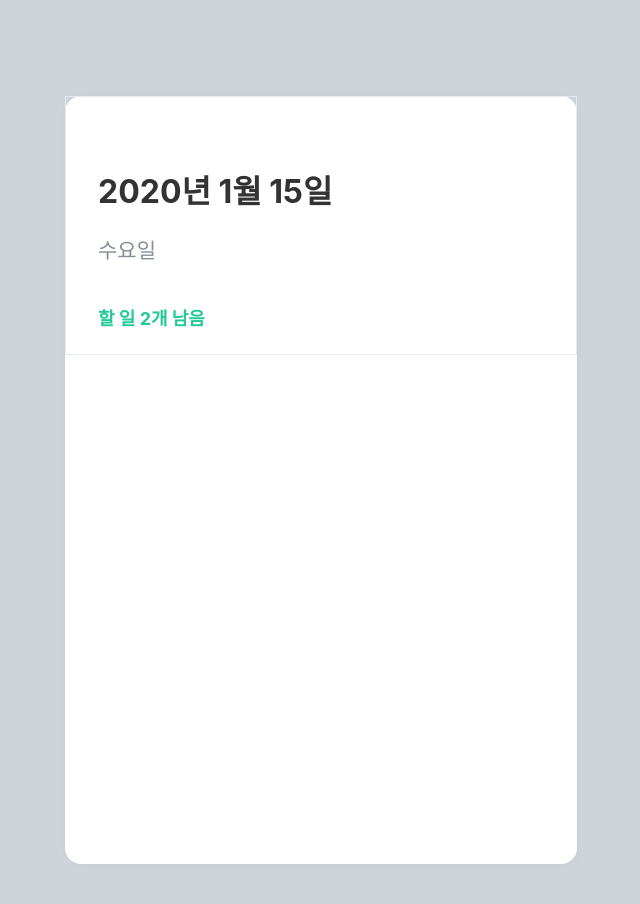
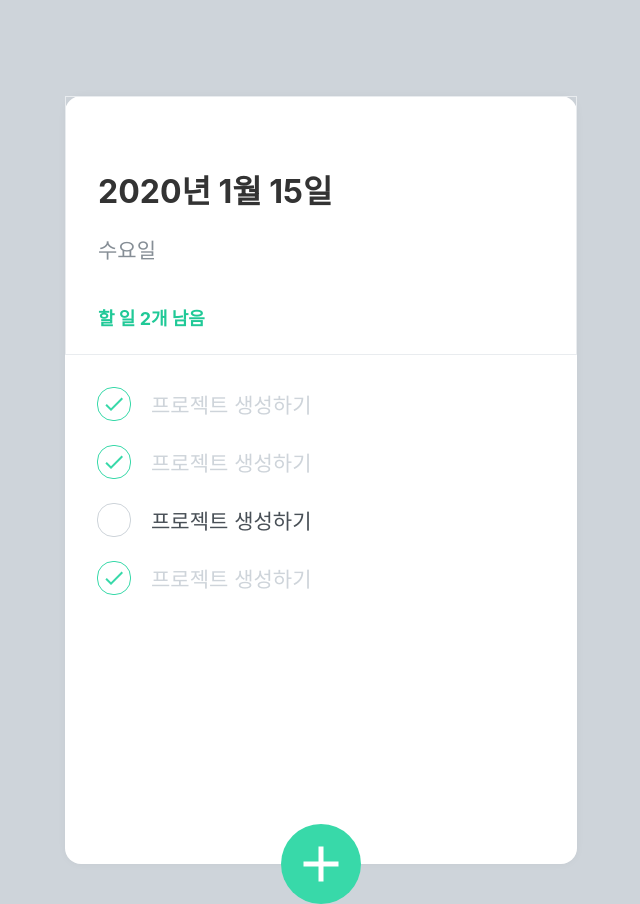
Before and after one commit to hansaemgo/todo-list, a React (Create React App) app: page / in a window 1280 px wide. Shown: the whole page, without its empty margins (319-959 px from the left). Built offline with nearby package versions, Linux system fonts and the light colour scheme.

Commit message:
Todolist-ui 생성

```diff
--- a/src/App.js
+++ b/src/App.js
@@ -2,6 +2,9 @@
 import { createGlobalStyle } from 'styled-components';
 import TodoTemplate from './components/TodoTemplate';
 import TodoHead from './components/TodoHead';
+import TodoList from './components/TodoList';
+import TodoCreate from './components/TodoCreate';
+
 
 const GlobalStyle = createGlobalStyle `
   body {
@@ -15,6 +18,8 @@
     <GlobalStyle />
     <TodoTemplate>
       <TodoHead/>
+      <TodoList/>
+      <TodoCreate/>
     </TodoTemplate>
     </>
   );
--- /dev/null
+++ b/src/components/TodoCreate.js
@@ -0,0 +1,96 @@
+import React, {useState} from 'react';
+import styled, { css } from 'styled-components';
+import { MdAdd } from 'react-icons/md'
+
+const CircleButton = styled.button `
+    background: #38d9a9;
+    &:hover {
+        background : #63e6be;
+    }
+    &:active {
+        background : #20c997;
+    }
+
+    z-index: 5
+    cursor : pointer;
+    width: 80px;
+    height: 80px;
+    display : flex;
+    align-items: center;
+    justify-content:center;
+
+    position: absolute;
+    left:50%;
+    bottom: 0px;
+    transform: translate(-50%, 50%);
+
+    font-size:60px;
+    color: white;
+    border-radius: 40px;
+
+    border: none;
+    outline:none;
+
+    transition: 0.125s all ease-in;
+    ${props => props.open && css `
+        background: #ff6b6b;
+        &:hover {
+            background : #ff8787;
+        }
+        &:active {
+            background : #fa5252;
+        }
+        transform: translate(-50%, 50%) rotate(45deg);
+
+    `}
+`;
+
+const InsertFormPositioner = styled.div `
+    width: 100%;
+    bottom:0;
+    left:0;
+    position:absolute;
+`;
+
+const InsertForm = styled.div `
+    background : #f8f9fa;
+    padding: 32px;
+    padding-bottom: 72px;
+    border-bottom-left-radius: 16px;
+    border-bottom-right-radius: 16px;
+    border-top: 1px solid #e9ecef;
+ `;
+
+
+const Input =styled.input `
+    padding:12px;
+    border-radius: 4px;
+    border:1px solid #dee2e6;
+    width:100%;
+    outline:none;
+    font-size:18px;
+    box-sizing: border-box;
+`;
+
+function TodoCreate () {
+
+    const [open, setOpen] = useState(false);
+    const onToggle = () => setOpen(!open);
+
+    return (
+    <>
+{open &&
+    <InsertFormPositioner>
+        <InsertForm>
+            <Input placeholder="할 일을 입력 후, Enter를 누르세요" autoFocus />
+        </InsertForm>
+    </InsertFormPositioner> }
+    <CircleButton onClick={onToggle} open={open}>
+        <MdAdd/>
+    </CircleButton>
+    </>
+    )
+
+}
+
+export default TodoCreate;
--- a/src/components/TodoHead.js
+++ b/src/components/TodoHead.js
@@ -29,7 +29,7 @@
 
 
 
-function TodoHead ({ children }) {
+function TodoHead () {
     return (
         <TodoHeadBlock>
             <h1>2020년 1월 15일</h1>
--- /dev/null
+++ b/src/components/TodoItem.js
@@ -0,0 +1,70 @@
+import React from 'react';
+import styled, { css } from 'styled-components';
+import { MdDone, MdDelete} from 'react-icons/md'
+
+const Remove = styled.div `
+    opacity : 0;
+    display: flex;
+    align-items : center;
+    justify-content : center;
+    color : #dee2e6;
+    font-size: 24px;
+    cursor:pointer;
+    $:hover{
+        color: #ff6b6b;
+
+    }
+`;
+const CheckCircle = styled.div `
+    width:32px;
+    height:32px;
+    border-radius: 16px;
+    border:1px solid #ced4da;
+    font-size: 24px;
+    display: flex;
+    align-items: center;
+    justify-content:center;
+    margin-right:20px;
+    cursor : pointer;
+    ${props => props.done && css `
+        border:1px solid #38d9a9;
+        color: #38d9a9;
+    `}
+`;
+const Text = styled.div`
+    flex: 1;
+    font-size:21px;
+    color: #495057;
+
+    ${props => props.done && css `
+        color : #ced4da;
+    `}
+`;
+const TodoItemBlock = styled.div `
+    display: flex;
+    align-items : center;
+    padding-top: 12px ;
+    padding-bottom: 12px;
+        &:hover {
+            ${Remove} {
+                opacity: 1;
+            }
+        }
+
+`;
+
+function TodoItem ({id, done, text}) {
+    return (
+        <TodoItemBlock>
+            <CheckCircle done={done}>{done && <MdDone/>}</CheckCircle>
+            <Text done={done}>{text}</Text>
+            <Remove>
+                <MdDelete/>
+            </Remove>
+        </TodoItemBlock>
+
+    )
+
+};
+
+export default TodoItem;
--- /dev/null
+++ b/src/components/TodoList.js
@@ -0,0 +1,24 @@
+import React from 'react';
+import styled from 'styled-components';
+import TodoItem from './TodoItem';
+
+const TodoListBlock = styled.div `
+    flex : 1;
+    padding: 20px 32px;
+    padding-bottom: 48px;
+    overflow-y : auto;
+`;
+
+
+function TodoList () {
+    return (
+        <TodoListBlock>
+            <TodoItem text="프로젝트 생성하기" done={true} />
+            <TodoItem text="프로젝트 생성하기" done={true} />
+            <TodoItem text="프로젝트 생성하기" done={false} />
+            <TodoItem text="프로젝트 생성하기" done={true} />
+        </TodoListBlock>
+    )
+};
+
+export default TodoList;
```
